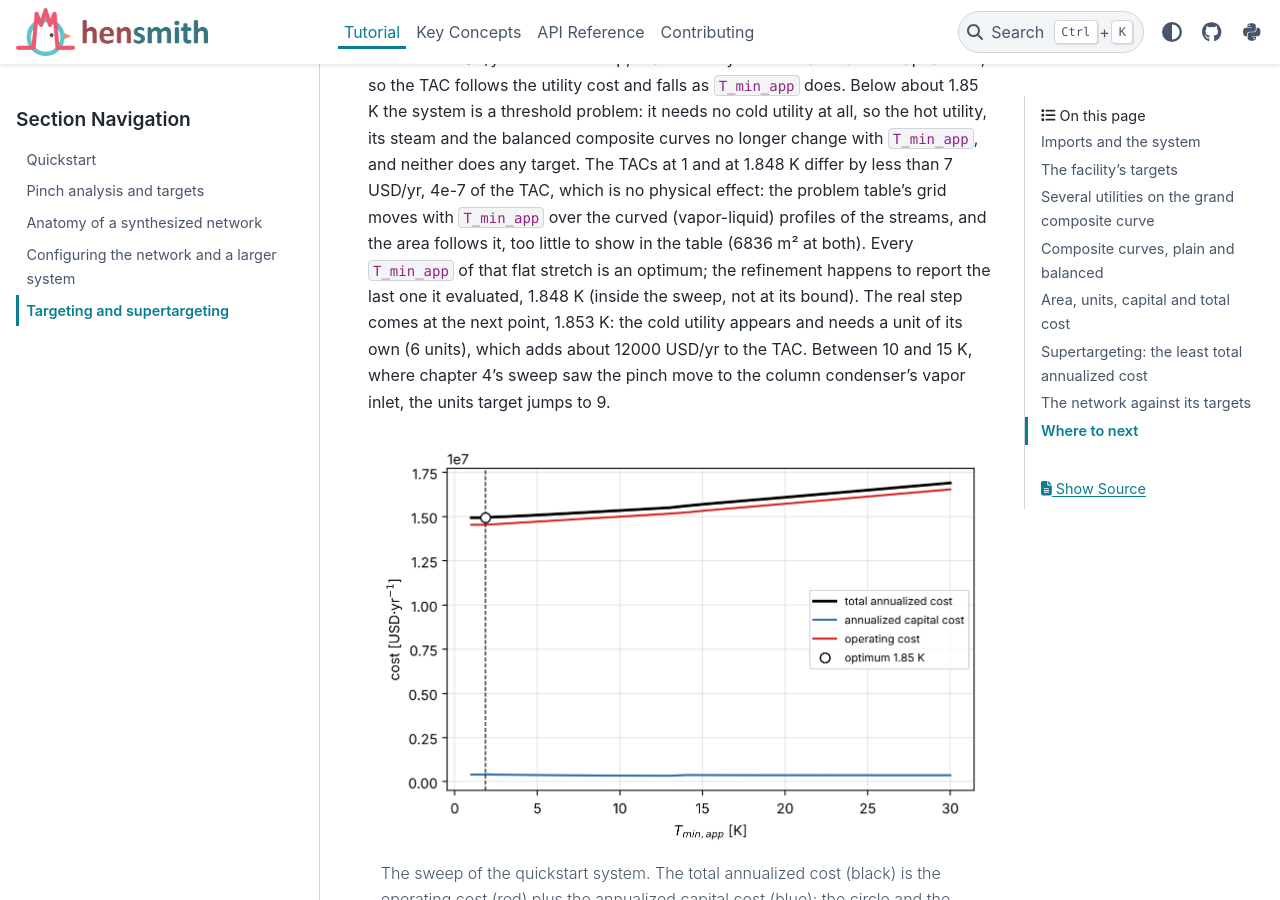
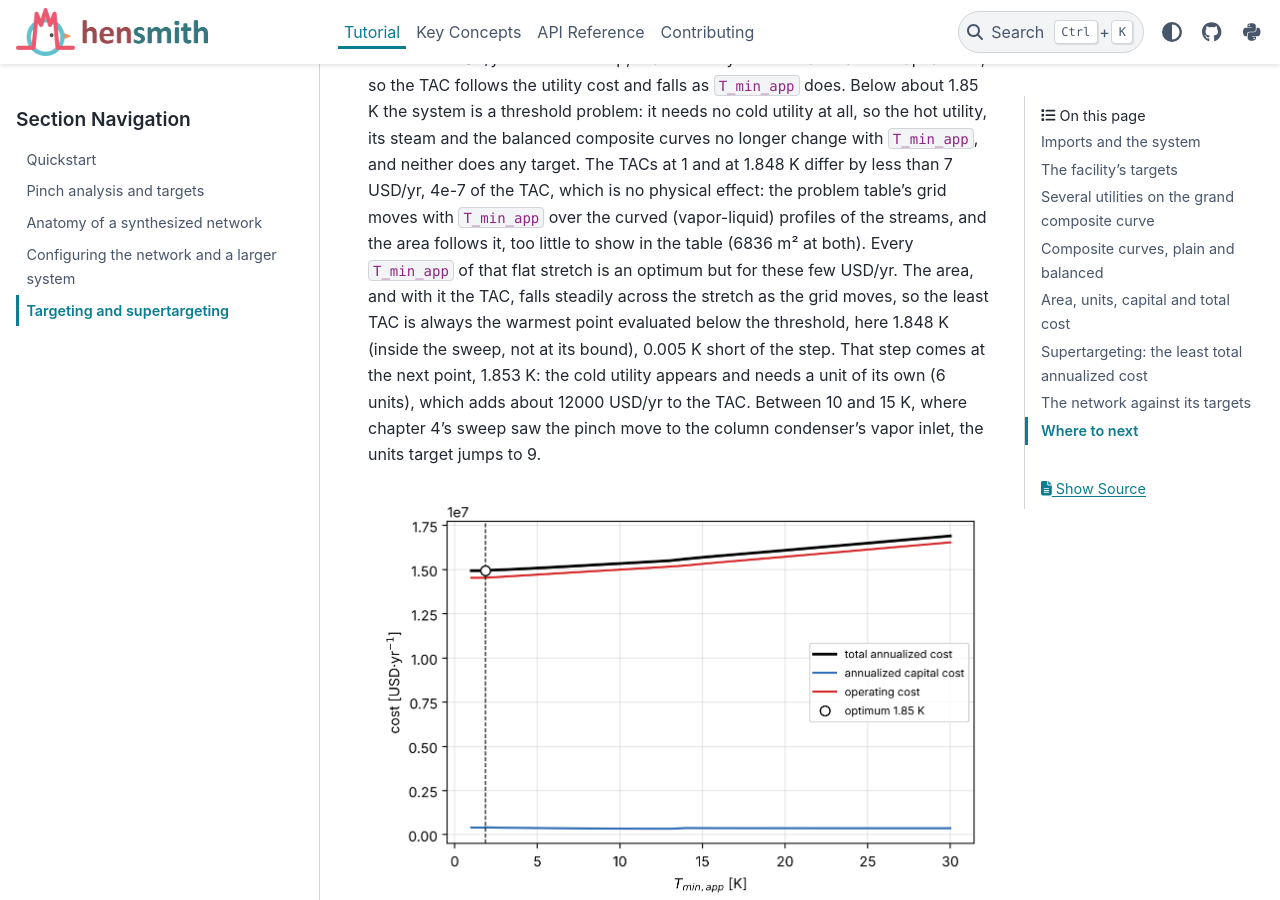
Before and after one commit to BioSTEAMDevelopmentGroup/hensmith, a Sphinx documentation site: the page built from docs/source/tutorial/05_targeting.rst, in a window 1280 px wide and 900 px high, scrolled down 7796 px. Built offline with Sphinx 7.4.7 and the PyData theme 0.15.4, drawn with Linux system fonts in a browser that asks for light colours; the version number is read from the project's files by our own code.

Commit message:
address review 3 (docs): give the true rule for the flat-stretch optimum, drop fixture and private-helper references
DOCS-R3-1 (fixed): ch05 no longer says the refinement "happens to report
the last one it evaluated". The new text says the area, and with it the TAC,
falls steadily across the threshold stretch as the grid moves. The least
TAC is therefore always the warmest point evaluated below the threshold,
here 1.848 K, 0.005 K short of the 1.853 K step. concepts.rst and the
supertarget Notes no longer call the optimum "an arbitrary point". They say
its position has no physical meaning, and that when the discretization trend
is steady it lies at an end of the stretch (the warmest point evaluated, for
the quickstart system). No numbers changed, so no captures or figures were
regenerated.

DOCS-R3-2 (fixed): concepts.rst now says "the four-stream problem of
Linnhoff & Hindmarsh at 5.56 K" in place of the test fixture name KEMP.

DOCS-R3-3 (fixed): the PinchTargets attributes 'grid' and 'cut' are now
described inline (the grid keys Ts, shift, contributions, Hl/Hr, k_hi/k_lo,
and the meaning of 'below'/'above'). They no longer point to the private
_problem_table and _pinch_cut.

Only prose and docstrings changed; the synthesis path is untouched, so the
oracle was not rerun.

Tests: pytest hensmith/targeting.py (doctests) 6 passed;
tests/test_hxn.py -k "docstring_references or supertarget or pinch_targets"
1 passed; tests/test_targeting.py -k "supertarget or grid or cut" 1 passed.
sphinx is not installed in this environment, so the -W build was not run
here (the edits add no new markup).

Co-Authored-By: Claude Opus 5.5 <noreply@anthropic.com>
Claude-Session: https://claude.ai/code/session_01HJhJoUiNNefNdnCJQEZ3q9

```diff
--- a/docs/source/tutorial/05_targeting.rst
+++ b/docs/source/tutorial/05_targeting.rst
@@ -246,11 +246,14 @@ change with ``T_min_app``, and neither does any target. The TACs at 1 and at
 effect: the problem table's grid moves with ``T_min_app`` over the curved
 (vapor-liquid) profiles of the streams, and the area follows it, too little
 to show in the table (6836 m² at both). Every ``T_min_app`` of that flat
-stretch is an optimum; the refinement happens to report the last one it
-evaluated, 1.848 K (inside the sweep, not at its bound). The real step comes at the next point, 1.853 K: the cold utility
-appears and needs a unit of its own (6 units), which adds about 12000 USD/yr
-to the TAC. Between 10 and 15 K, where chapter 4's sweep saw the pinch move to
-the column condenser's vapor inlet, the units target jumps to 9.
+stretch is an optimum but for these few USD/yr. The area, and with it the TAC,
+falls steadily across the stretch as the grid moves, so the least TAC is always
+the warmest point evaluated below the threshold, here 1.848 K (inside the
+sweep, not at its bound), 0.005 K short of the step. That step comes at the
+next point, 1.853 K: the cold utility appears and needs a unit of its own (6
+units), which adds about 12000 USD/yr to the TAC. Between 10 and 15 K, where
+chapter 4's sweep saw the pinch move to the column condenser's vapor inlet,
+the units target jumps to 9.
 
 .. figure:: /_static/images/examples/tutorial_05_supertargets.png
    :class: white-bg
```
Also changed, not shown: docs/source/concepts.rst (+8 -5 lines), 1 other file.
